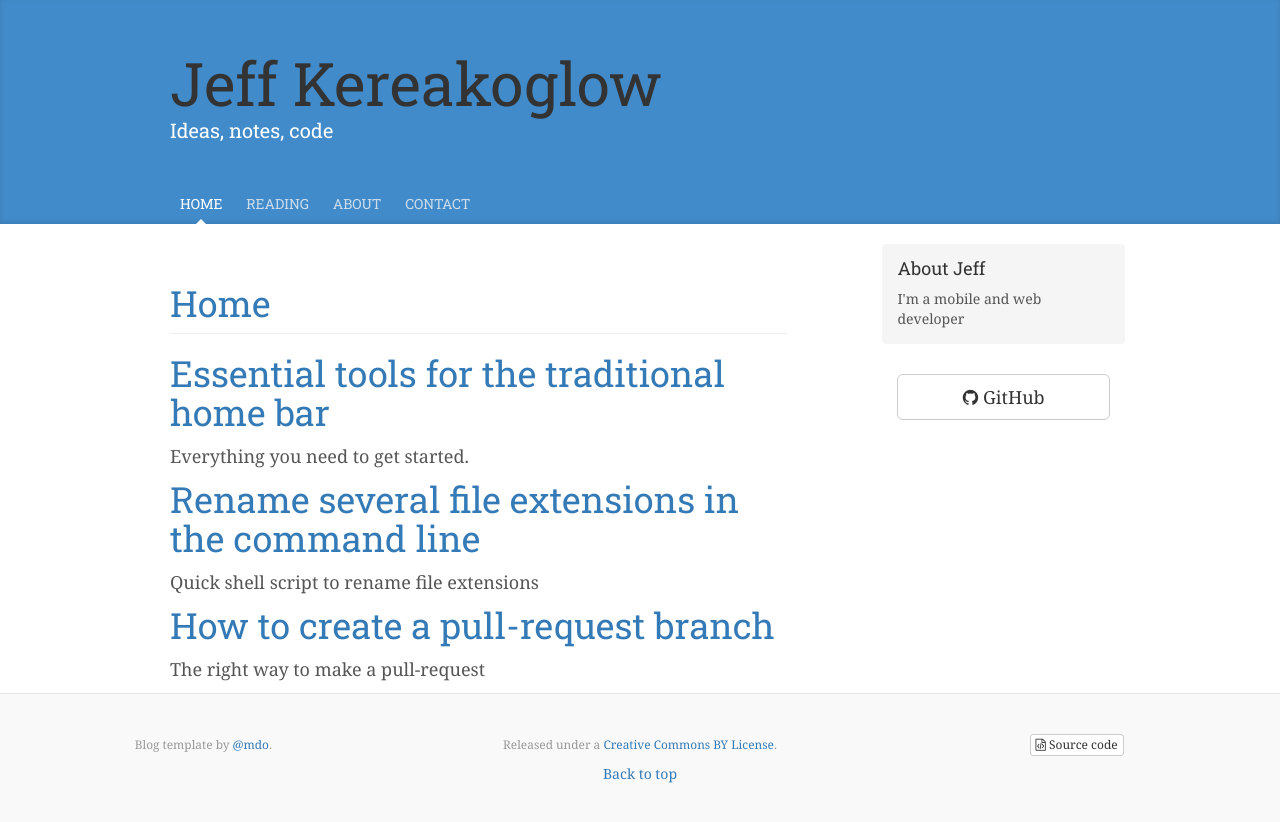
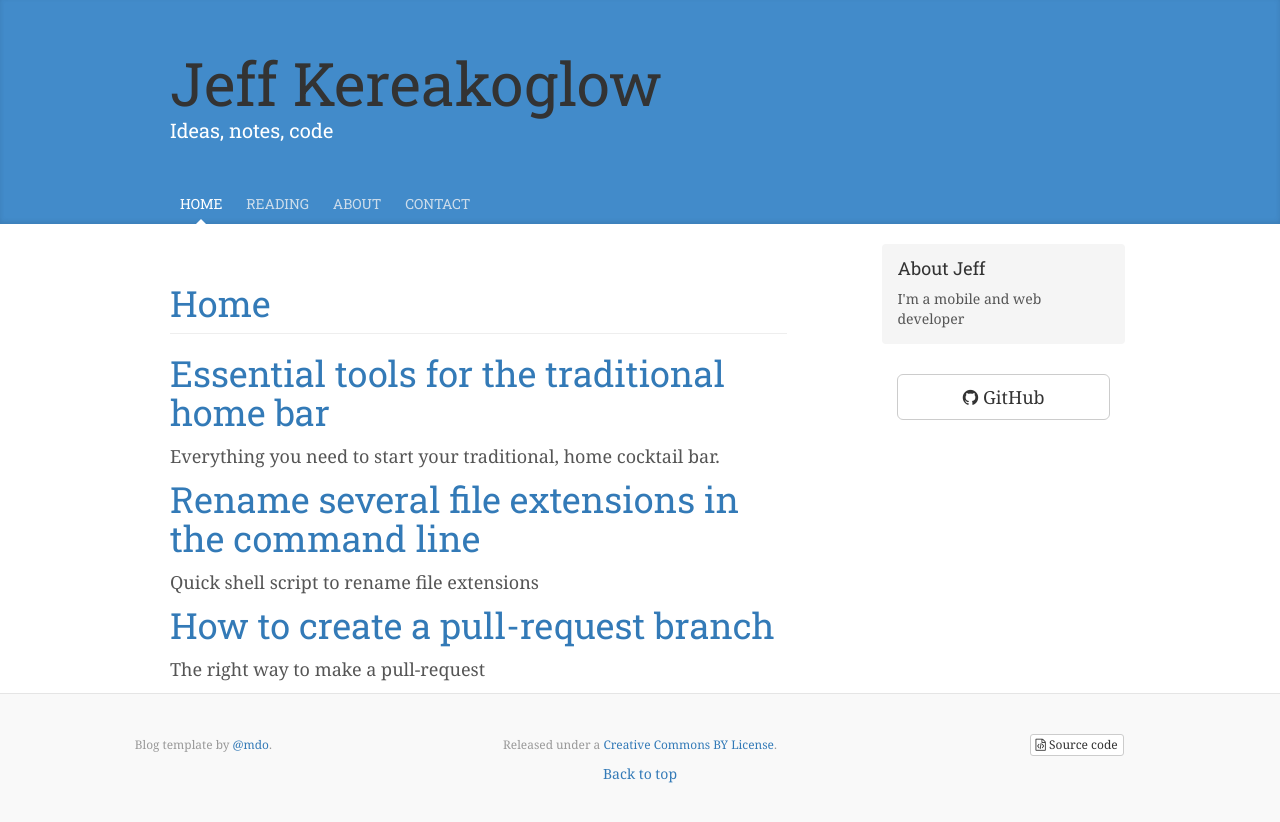
Before and after one commit to jkereako/jkereako.github.io, a Jekyll site: the page built from index.html, in a window 1280 px wide. Shown: the top 822 px of the page. Built offline with Jekyll 4.4.1, drawn with Linux system fonts in a browser that asks for light colours; nearby versions of some CDN libraries.

Commit message:
Edit: copy
- Removed the foul language. I wanted to keep it in there but several folks
  advised against it.

```diff
--- a/_posts/2015-03-27-essential-tools-for-the-traditional-home-bar.md
+++ b/_posts/2015-03-27-essential-tools-for-the-traditional-home-bar.md
@@ -2,12 +2,14 @@
 title: Essential tools for the traditional home bar
 author: Jeff Kereakoglow
 categories : Mixology
-excerpt: Everything you need to get started.
+excerpt: Everything you need to start your traditional, home cocktail bar.
 layout: post
+revisions:
+  2015-04-02: Edited excerpt and copy
 ---
-There's a lot of crap out there telling you what you need to start your home bar. This article will add to that pile.
+There is a lot of garbage out there which tells you what you need to start your home bar. This article will add to that garbage pile.
 
-Also, by "traditional" I mean pre-prohibition era. So no vodka and no tequila.
+Also, by "traditional" I mean pre-prohibition era. So, no vodka and no tequila.
 
 # Essentials
 You need everything in this list.
```
Also changed, not shown: other parts of _posts/2015-03-27-essential-tools-for-the-traditional-home-bar.md (+1 -1 lines).
